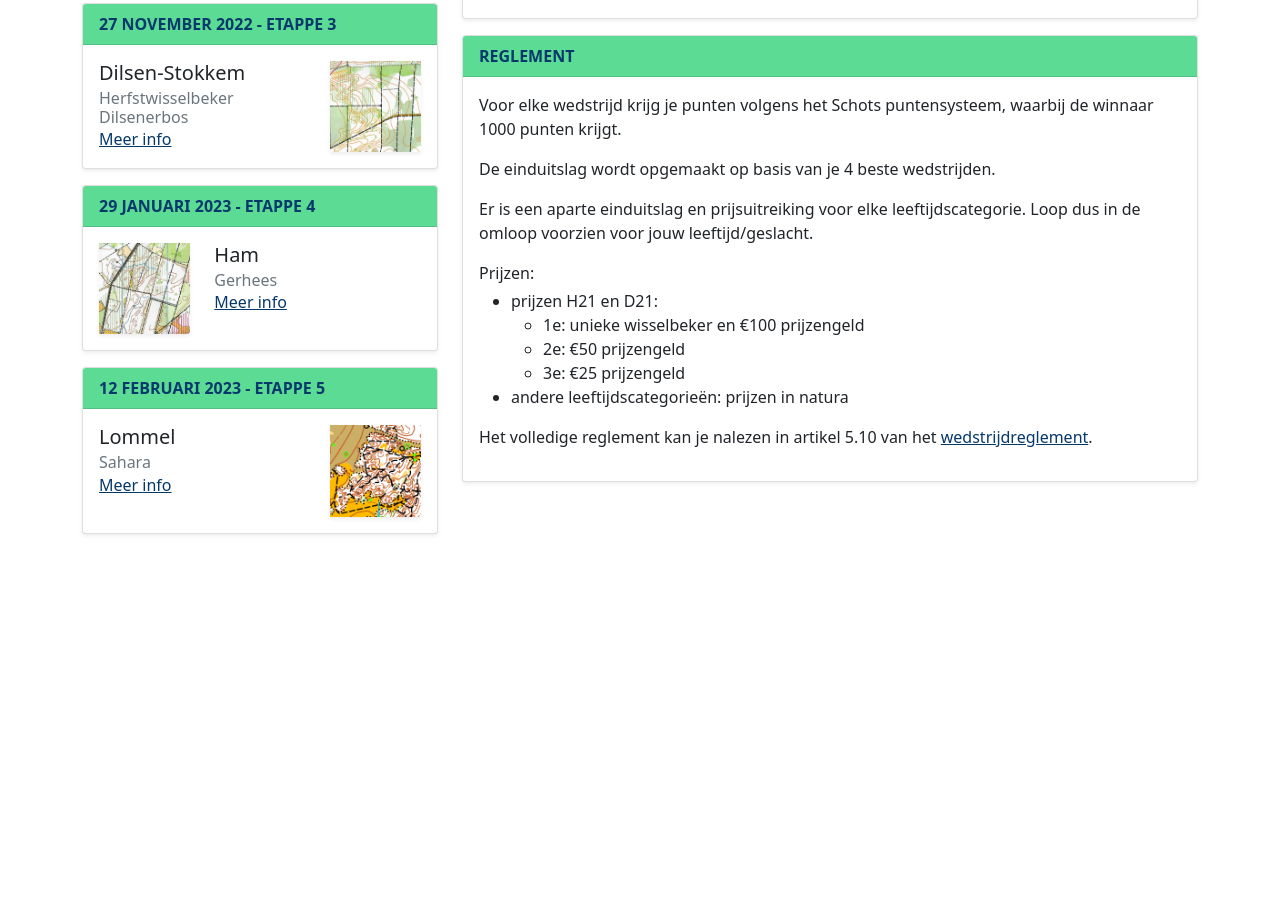
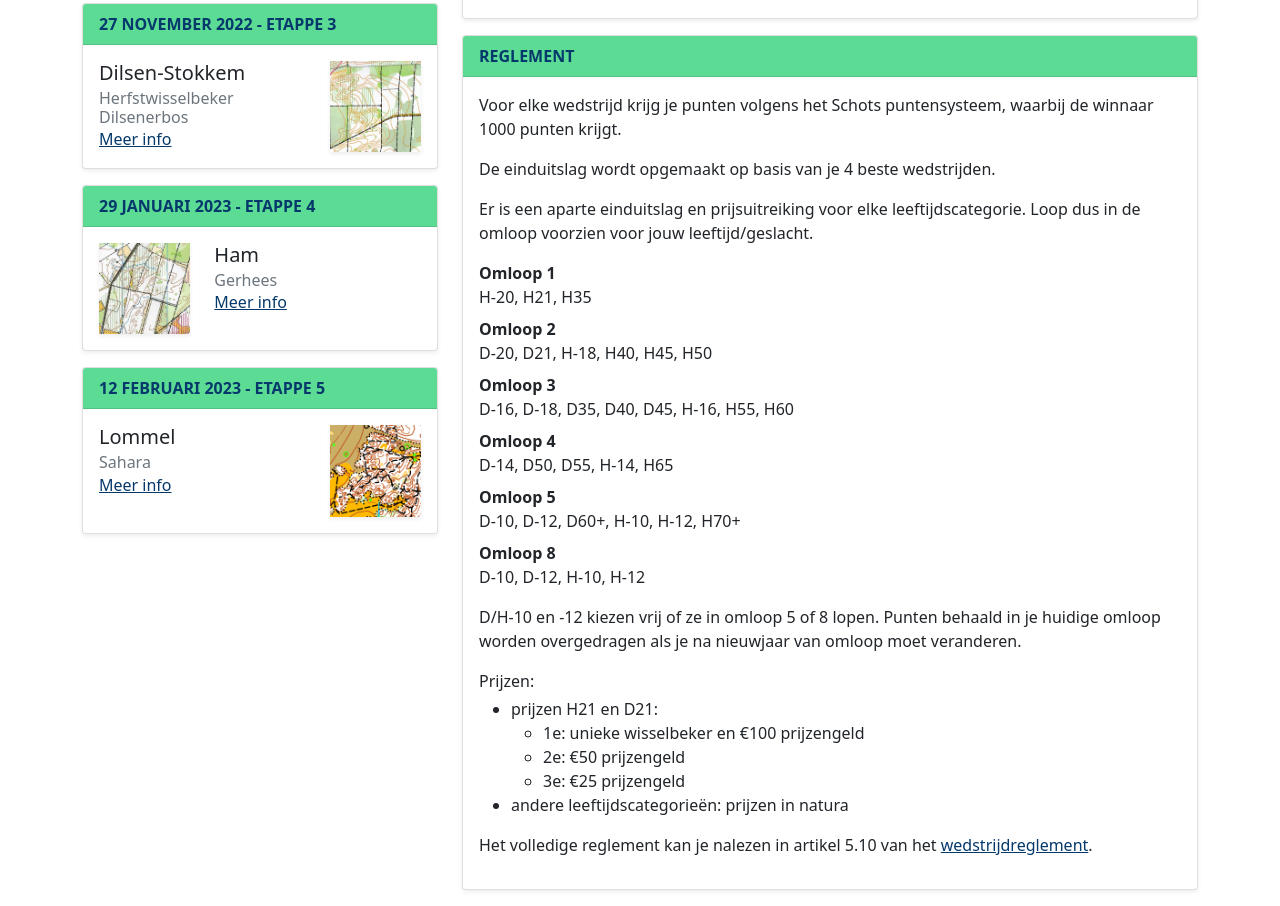
Before and after one commit to jhoekx/ov-cup, a React app: page forest-cup.html in a window 1280 px wide. Shown: the part 834-1740 px from the top of the page. Before the commit the page ends 1384 px from the top, so only its background shows below. Built offline with nearby package versions, Linux system fonts and the light colour scheme.

Commit message:
Add course information forest cup

```diff
--- a/forest-cup.html
+++ b/forest-cup.html
@@ -217,6 +217,24 @@
                             Er is een aparte einduitslag en prijsuitreiking voor elke leeftijdscategorie.
                             Loop dus in de omloop voorzien voor jouw leeftijd/geslacht.
                         </p>
+                        <dl>
+                            <dt>Omloop 1</dt>
+                            <dd>H-20, H21, H35</dd>
+                            <dt>Omloop 2</dt>
+                            <dd>D-20, D21, H-18, H40, H45, H50</dd>
+                            <dt>Omloop 3</dt>
+                            <dd>D-16, D-18, D35, D40, D45, H-16, H55, H60</dd>
+                            <dt>Omloop 4</dt>
+                            <dd>D-14, D50, D55, H-14, H65</dd>
+                            <dt>Omloop 5</dt>
+                            <dd>D-10, D-12, D60+, H-10, H-12, H70+</dd>
+                            <dt>Omloop 8</dt>
+                            <dd>D-10, D-12, H-10, H-12</dd>
+                        </dl>
+                        <p>
+                            D/H-10 en -12 kiezen vrij of ze in omloop 5 of 8 lopen.
+                            Punten behaald in je huidige omloop worden overgedragen als je na nieuwjaar van omloop moet veranderen.
+                        </p>
                         <p class="mb-1">Prijzen:</p>
                         <ul>
                             <li>
```
